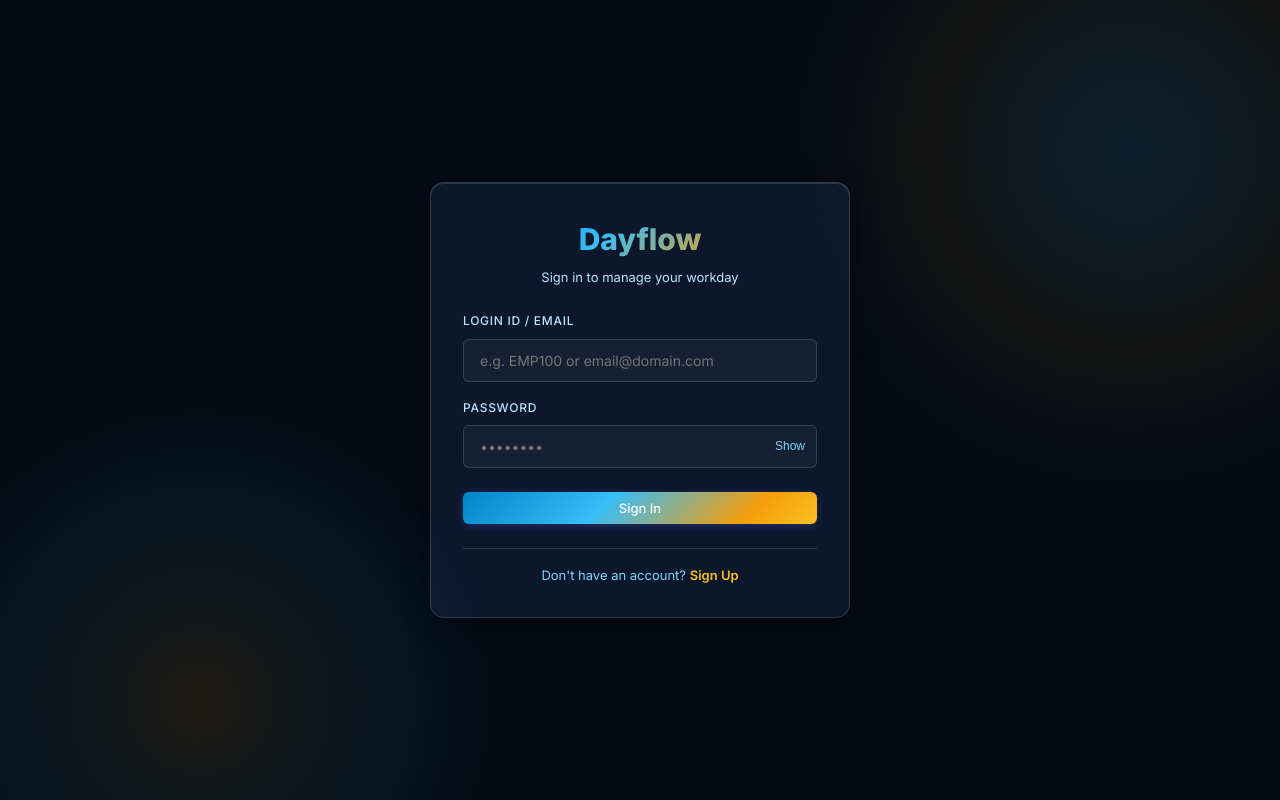
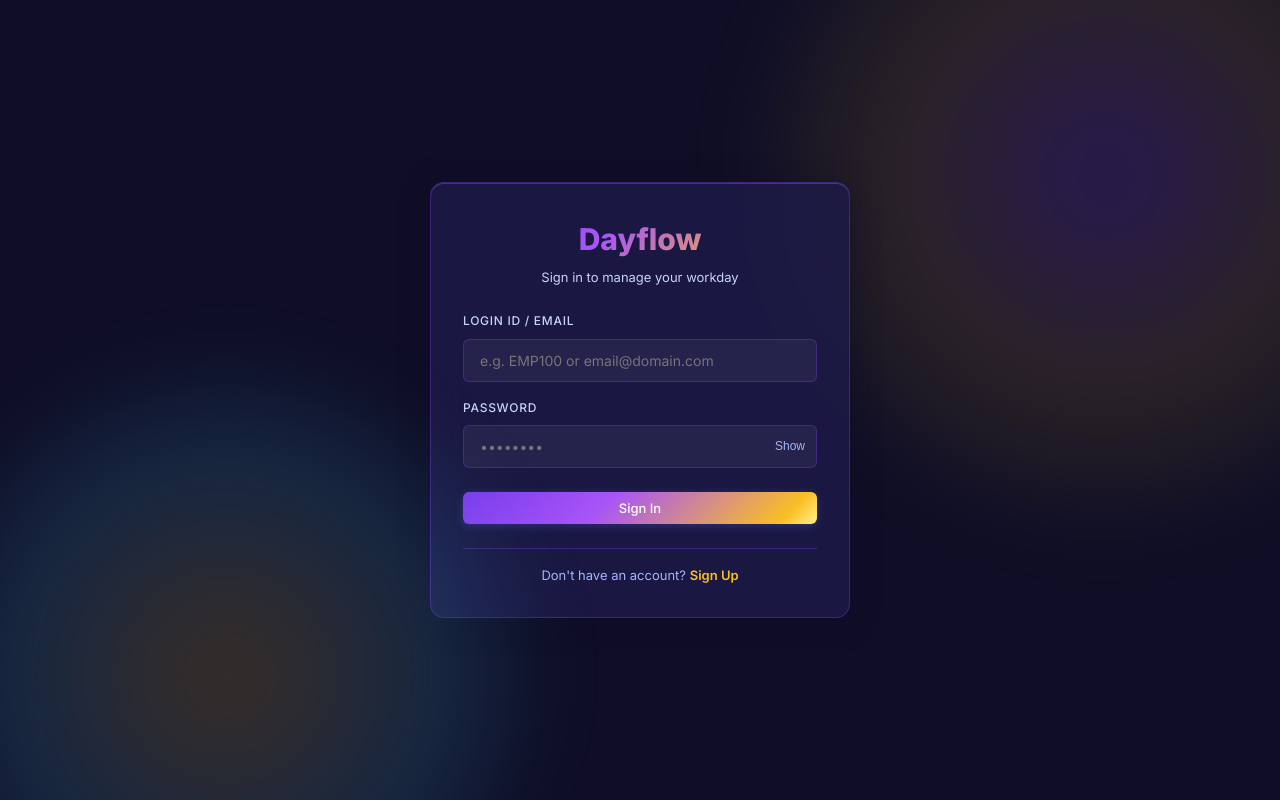
Before and after one commit to TechGajana/Dayflow, a Next.js app in the folder frontend/: page /login in a window 1280 px wide. Built offline with nearby package versions, Linux system fonts and the light colour scheme; no server answers.

Commit message:
style: Upgrade to Royal Purple, Electric Indigo and Amber Yellow palette with neon glowing effects

```diff
--- a/frontend/src/app/globals.css
+++ b/frontend/src/app/globals.css
@@ -5,45 +5,45 @@
 
 @import url('https://fonts.googleapis.com/css2?family=Inter:wght@300;400;500;600;700;800&display=swap');
 
-/* ---- Design Tokens — Sapphire Pearl & Metallic Gold Palette ---- */
+/* ---- Design Tokens — Royal Purple & Electric Indigo + Glowing Pearl System ---- */
 :root {
   /* Colors */
-  --bg-primary: #050b14; /* Deep Night Sapphire */
-  --bg-secondary: #0a1222; /* Midnight Sapphire Navy */
-  --bg-tertiary: #0f1d35; /* Container Sapphire Navy */
-  --bg-card: rgba(15, 29, 53, 0.75); /* Glass Sapphire Navy with Pearl Blur */
-  --bg-card-hover: rgba(22, 42, 75, 0.85);
-  --bg-glass: rgba(240, 249, 255, 0.04);
-  --bg-glass-hover: rgba(240, 249, 255, 0.08);
+  --bg-primary: #0f0e26; /* Deep Royal Midnight (#1E1B4B / #0F0E26) */
+  --bg-secondary: #1e1b4b; /* Deep Indigo Header (#1E1B4B) */
+  --bg-tertiary: #2e2a72; /* Satin Royal Purple Container */
+  --bg-card: rgba(30, 27, 75, 0.78); /* Glass Deep Indigo with Royal Glow */
+  --bg-card-hover: rgba(46, 42, 114, 0.88);
+  --bg-glass: rgba(255, 255, 255, 0.05);
+  --bg-glass-hover: rgba(255, 255, 255, 0.09);
 
-  --border-primary: rgba(186, 230, 253, 0.18); /* Pearl Shimmer Outline */
-  --border-secondary: rgba(245, 158, 11, 0.25); /* Metallic Gold Outline */
-  --border-accent: rgba(245, 158, 11, 0.5); /* Metallic Gold Accent Glow */
+  --border-primary: rgba(124, 58, 237, 0.35); /* Vivid Violet Glow Outline */
+  --border-secondary: rgba(251, 191, 36, 0.35); /* Electric Amber Glow */
+  --border-accent: rgba(251, 191, 36, 0.65); /* Electric Gold Glow */
 
-  --text-primary: #f0f9ff; /* Luminous Pearl White */
-  --text-secondary: #bae6fd; /* Sapphire Pearl Glow */
-  --text-tertiary: #7dd3fc; /* Soft Pearl Platinum */
-  --text-accent: #fbbf24; /* Metallic Gold Highlight */
-  --text-link: #fef08a; /* Pearl Gold Link */
+  --text-primary: #f8fafc; /* Crisp Luminous Pearl White */
+  --text-secondary: #c7d2fe; /* Soft Indigo Pearl Silver */
+  --text-tertiary: #a5b4fc; /* Lavender Platinum */
+  --text-accent: #fbbf24; /* Bright Amber / Electric Yellow Highlight (#FBBF24) */
+  --text-link: #fef08a; /* Electric Amber Link */
 
-  --accent-primary: #f59e0b; /* Rich Metallic Gold */
-  --accent-primary-hover: #d97706;
-  --accent-gradient: linear-gradient(135deg, #0284c7 0%, #38bdf8 40%, #f59e0b 80%, #fbbf24 100%); /* Sapphire Pearl to Metallic Gold Glow */
-  --accent-gradient-soft: linear-gradient(135deg, rgba(2, 132, 199, 0.25) 0%, rgba(245, 158, 11, 0.2) 100%);
+  --accent-primary: #7c3aed; /* Hero Accent: Vivid Purple / Violet (#7C3AED) */
+  --accent-primary-hover: #8b5cf6;
+  --accent-gradient: linear-gradient(135deg, #7c3aed 0%, #a855f7 40%, #fbbf24 90%, #fef08a 100%); /* Vivid Purple → Royal Violet → Electric Amber Gold Shimmer */
+  --accent-gradient-soft: linear-gradient(135deg, rgba(124, 58, 237, 0.35) 0%, rgba(251, 191, 36, 0.25) 100%);
 
   --success: #34d399;
   --warning: #fbbf24;
   --danger: #f43f5e;
   --info: #38bdf8;
 
-  --avatar-gradient: linear-gradient(135deg, #0284c7 0%, #38bdf8 50%, #fbbf24 100%);
+  --avatar-gradient: linear-gradient(135deg, #7c3aed 0%, #38bdf8 50%, #fbbf24 100%);
 
-  /* Shadows & Pearl Glows */
-  --shadow-sm: 0 1px 2px rgba(0, 0, 0, 0.5);
-  --shadow-md: 0 4px 14px rgba(0, 0, 0, 0.6);
-  --shadow-lg: 0 8px 32px rgba(0, 0, 0, 0.8);
-  --shadow-glow: 0 0 25px rgba(56, 189, 248, 0.35), 0 0 15px rgba(245, 158, 11, 0.25); /* Dual Pearl & Gold Glow */
-  --shadow-card: 0 4px 24px rgba(0, 0, 0, 0.5), inset 0 1px 0 rgba(186, 230, 253, 0.15);
+  /* High Intensity Glowing Shadows & Pearl Aura */
+  --shadow-sm: 0 2px 4px rgba(0, 0, 0, 0.5);
+  --shadow-md: 0 4px 18px rgba(124, 58, 237, 0.35);
+  --shadow-lg: 0 8px 36px rgba(15, 14, 38, 0.9), 0 0 25px rgba(124, 58, 237, 0.4);
+  --shadow-glow: 0 0 35px rgba(124, 58, 237, 0.5), 0 0 20px rgba(251, 191, 36, 0.35); /* Multi-color Neon Pearl Glow */
+  --shadow-card: 0 4px 28px rgba(15, 14, 38, 0.6), inset 0 1px 0 rgba(199, 210, 254, 0.2);
 
   /* Typography */
   --font-family: 'Inter', -apple-system, BlinkMacSystemFont, 'Segoe UI', sans-serif;
@@ -103,27 +103,29 @@ body {
   color: var(--text-primary);
   background-color: var(--bg-primary);
   background-image:
-    radial-gradient(rgba(186, 230, 253, 0.08) 1.5px, transparent 1.5px),
-    radial-gradient(ellipse at 15% 15%, rgba(2, 132, 199, 0.25) 0%, transparent 50%),
-    radial-gradient(ellipse at 85% 85%, rgba(245, 158, 11, 0.2) 0%, transparent 50%),
-    radial-gradient(ellipse at 50% 50%, rgba(56, 189, 248, 0.12) 0%, transparent 70%);
-  background-size: 32px 32px, 100% 100%, 100% 100%, 100% 100%;
+    radial-gradient(rgba(199, 210, 254, 0.12) 1.5px, transparent 1.5px),
+    radial-gradient(circle at 10% 15%, rgba(124, 58, 237, 0.35) 0%, transparent 50%),
+    radial-gradient(circle at 90% 85%, rgba(251, 191, 36, 0.22) 0%, transparent 50%),
+    radial-gradient(circle at 50% 50%, rgba(56, 189, 248, 0.18) 0%, transparent 75%),
+    radial-gradient(circle at 80% 20%, rgba(159, 18, 57, 0.2) 0%, transparent 50%);
+  background-size: 32px 32px, 100% 100%, 100% 100%, 100% 100%, 100% 100%;
   background-attachment: fixed;
   -webkit-font-smoothing: antialiased;
   -moz-osx-font-smoothing: grayscale;
 }
 
-/* Background ambient pearl glow effects */
+/* Background glowing ambient pearl lights */
 body::before {
   content: '';
   position: fixed;
   top: -200px;
   right: -200px;
-  width: 700px;
-  height: 700px;
-  background: radial-gradient(circle, rgba(56, 189, 248, 0.12) 0%, rgba(245, 158, 11, 0.06) 40%, transparent 70%);
+  width: 750px;
+  height: 750px;
+  background: radial-gradient(circle, rgba(124, 58, 237, 0.22) 0%, rgba(251, 191, 36, 0.12) 40%, transparent 70%);
   pointer-events: none;
   z-index: 0;
+  filter: blur(40px);
 }
 
 body::after {
@@ -131,11 +133,12 @@ body::after {
   position: fixed;
   bottom: -200px;
   left: -100px;
-  width: 600px;
-  height: 600px;
-  background: radial-gradient(circle, rgba(245, 158, 11, 0.1) 0%, rgba(2, 132, 199, 0.08) 50%, transparent 70%);
+  width: 650px;
+  height: 650px;
+  background: radial-gradient(circle, rgba(251, 191, 36, 0.18) 0%, rgba(56, 189, 248, 0.14) 50%, transparent 70%);
   pointer-events: none;
   z-index: 0;
+  filter: blur(40px);
 }
 
 a {
```
